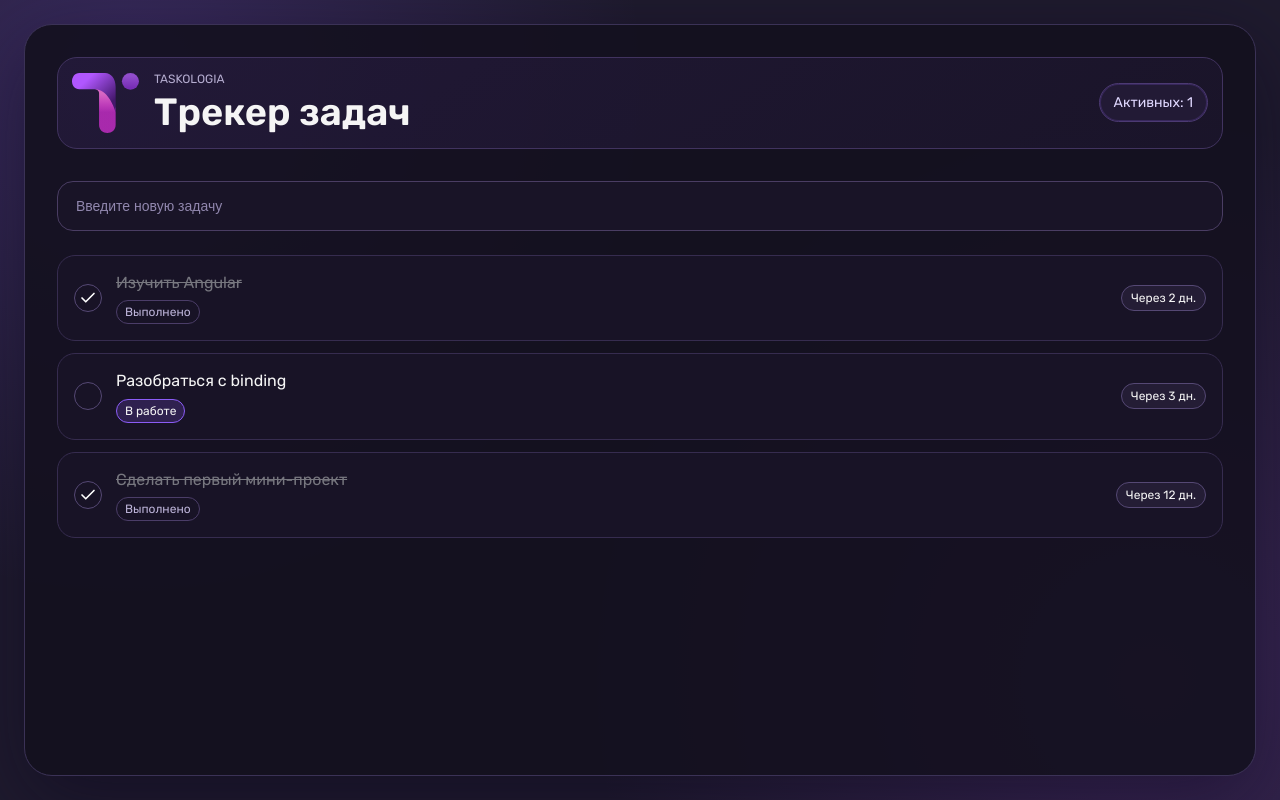
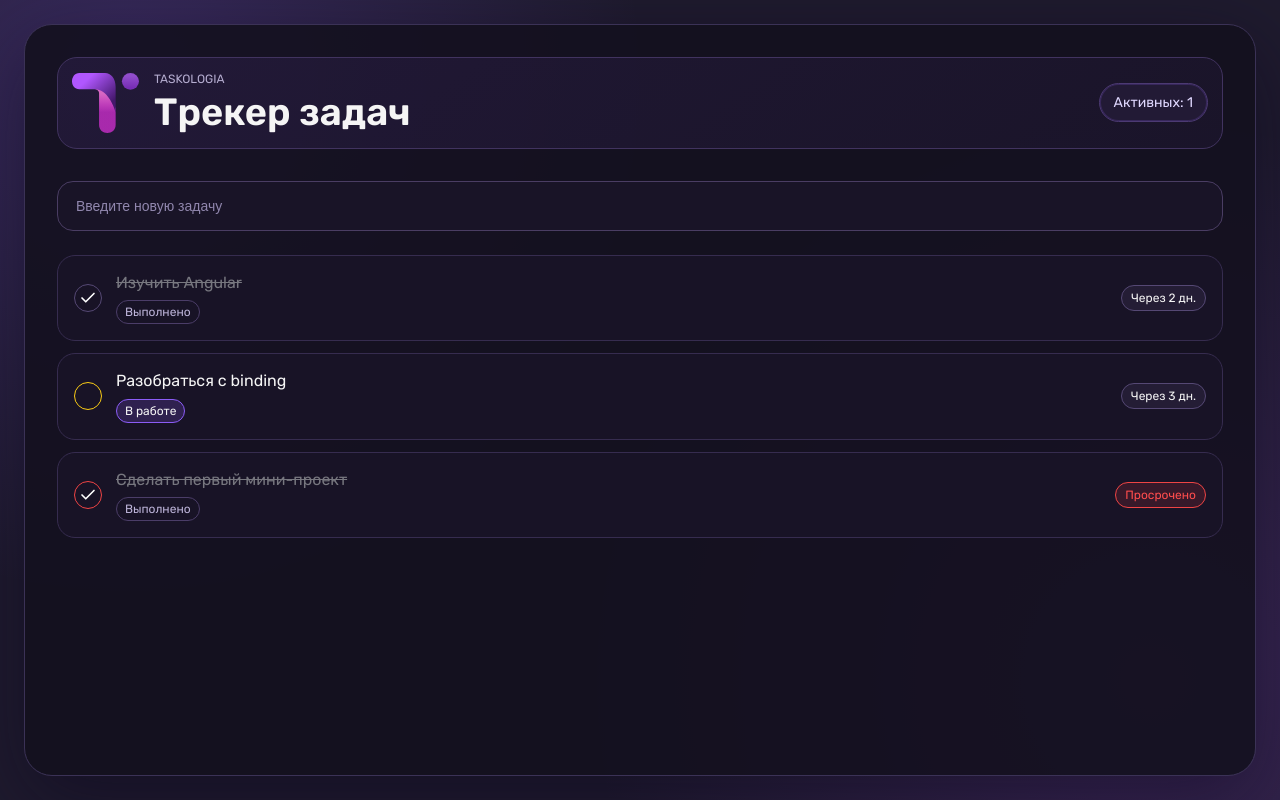
Before and after one commit to AngelinaSagittangel/taskologia_Angular, an Angular app: page / in a window 1280 px wide. Built offline with nearby package versions, Linux system fonts and the light colour scheme.

Commit message:
pipe priority

```diff
--- a/src/app/app.ts
+++ b/src/app/app.ts
@@ -54,7 +54,7 @@ export class App {
       completed: true,
       description: 'Самостоятельно реализовать первый проект на Angular',
       createdAt: '2026-10-05T10:32:14.000Z',
-      deadline: '2026-10-20T15:32:14.000Z',
+      deadline: '2026-10-05T15:32:14.000Z',
       priority: 'high'
     }
   ]);
--- a/src/app/tasks/task-card/task-card.html
+++ b/src/app/tasks/task-card/task-card.html
@@ -1,7 +1,11 @@
 <div class="task-card" [class.task-card_completed]="task().completed"
      [class.task-card_selected]="isSelected()"
      (click)="select()">
-  <button class="task-card__status" type="button" (click)="toggle($event)"
+  <button type="button" (click)="toggle($event)"
+          [ngClass]="[
+          'task-card__status',
+          (task().priority ? 'task-card__status_priority-' + task().priority : '')
+          ]"
           [appTooltip]="task().completed ? 'Отменить выполнение' : 'Выполнить'">
     @if (task().completed) {
       <img src="images/icons/tick.svg" alt="Tick">
@@ -16,7 +20,8 @@
     }
   </div>
   @if (task().deadline) {
-    <div class="task-card__deadline" appTooltip="Дедлайн">
+    <div class="task-card__deadline" [appTooltip]="'Дедлайн: ' + (task().deadline | date: 'd MMMM HH:mm')"
+         [class.task-card__deadline_expired]="isDeadlineExpired(task().deadline)">
       {{ task().deadline | taskDeadline }}
     </div>
   }
--- a/src/app/tasks/task-card/task-card.scss
+++ b/src/app/tasks/task-card/task-card.scss
@@ -1,3 +1,5 @@
+@use '../../../styles/variables' as * ;
+
 .task-card {
   display: grid;
   grid-template-columns: auto 1fr auto;
@@ -34,19 +36,28 @@
     padding: 0;
     border: 1px solid #554874;
     background: transparent;
+    width: 28px;
+    height: 28px;
+    border-radius: 50%;
+    color: #dacdff;
+
+    &_priority-low {
+      border-color: $priority-low-color;
+    }
+
+    &_priority-medium {
+      border-color: $priority-medium-color;
+    }
+
+    &_priority-high {
+      border-color: $priority-high-color;
+    }
 
     &:hover {
       color: #f5f5f5;
       border-color: #8b5cf6;
       background: rgba(139, 92, 246, 0.14);
     }
-  }
-
-  &__status {
-    width: 28px;
-    height: 28px;
-    border-radius: 50%;
-    color: #dacdff;
   }
 
   &__deadline {
@@ -58,6 +69,12 @@
     line-height: 1;
     white-space: nowrap;
     background: rgba(85, 72, 116, 0.2);
+
+    &_expired {
+      border-color: $priority-high-color;
+      color: #ff4d4d;
+      background: rgba(239, 68, 68, 0.14);
+    }
   }
 
   &__content {
--- a/src/app/tasks/task-card/task-card.ts
+++ b/src/app/tasks/task-card/task-card.ts
@@ -2,12 +2,16 @@ import { Component, input, output } from '@angular/core';
 import { Task } from '../task';
 import { TooltipDirective } from '../../shared/ui/tooltip';
 import { TaskDeadlinePipe } from '../task-deadline-pipe';
+import { isDeadlineExpired } from '../task-deadline';
+import { DatePipe, NgClass } from '@angular/common';
 
 @Component({
   selector: 'app-task-card',
   imports: [
     TooltipDirective,
-    TaskDeadlinePipe
+    TaskDeadlinePipe,
+    DatePipe,
+    NgClass
   ],
   templateUrl: './task-card.html',
   styleUrl: './task-card.scss'
@@ -19,6 +23,8 @@ export class TaskCard {
 
   toggled = output<Task>({ alias: 'toggle' });
   selected = output<Task>({ alias: 'select' });
+  protected readonly isDeadlineExpired = isDeadlineExpired;
+
   // @Input({ required: true }) task!: Task;
   // @Input() isSelected: boolean = false;
   // @Output('delete') deleted = new EventEmitter<number>();
--- a/src/app/tasks/task-deadline-pipe.ts
+++ b/src/app/tasks/task-deadline-pipe.ts
@@ -1,20 +1,15 @@
 import { Pipe, PipeTransform } from '@angular/core';
+import { getDeadlineDaysDifference } from './task-deadline';
 
 @Pipe({
   name: 'taskDeadline'
 })
 export class TaskDeadlinePipe implements PipeTransform {
   transform(value: string | null): string {
-    if (!value) return '';
-    const deadlineDate = new Date(value);
-    if (isNaN(deadlineDate.getTime())) return '';
 
-    const today = new Date();
-    deadlineDate.setHours(0, 0, 0, 0);
-    today.setHours(0, 0, 0, 0);
-    const difference = deadlineDate.getTime() - today.getTime();
-    const days = Math.round(difference / (1000 * 60 * 60 * 24));
+    const days = getDeadlineDaysDifference(value);
 
+    if (days === null) return '';
     if (days === 0) return 'Сегодня';
     if (days === 1) return 'Завтра';
     if (days < 1) return 'Просрочено';
--- /dev/null
+++ b/src/app/tasks/task-deadline.ts
@@ -0,0 +1,15 @@
+export function getDeadlineDaysDifference(deadline: string | null): number | null {
+  if (!deadline) return null;
+  const deadlineDate = new Date(deadline);
+  if (isNaN(deadlineDate.getTime())) return null;
+  const today = new Date();
+  deadlineDate.setHours(0, 0, 0, 0);
+  today.setHours(0, 0, 0, 0);
+  const difference = deadlineDate.getTime() - today.getTime();
+  return Math.round(difference / (1000 * 60 * 60 * 24));
+}
+
+export function isDeadlineExpired(deadline: string | null): boolean {
+  const days = getDeadlineDaysDifference(deadline);
+  return days !== null && days < 0;
+}
--- a/src/app/tasks/task-details/task-details.html
+++ b/src/app/tasks/task-details/task-details.html
@@ -4,11 +4,23 @@
     <div class="task-details__header">
       <div class="task-details__meta">
         @if (task().deadline) {
-          <div class="task-details__deadline" appTooltip="Дедлайн">{{ task().deadline }}</div>
+          <div class="task-details__deadline" [appTooltip]="'Дедлайн: ' + (task().deadline | date: 'd MMMM HH:mm')"
+               [class.task-details__deadline_expired]="isDeadlineExpired(task().deadline)">{{ task().deadline | taskDeadline }}
+          </div>
         }
 
-        <button class="task-details__priority" type="button" appTooltip="Приоритет">
-          <img src="images/icons/flag.svg" alt="Flag">
+        <button type="button"
+                [ngClass]="[
+          'task-details__priority',
+          (task().priority ? 'task-details__priority_' + task().priority : '')
+          ]"
+                [appTooltip]="task().priority | taskPriority">
+          <svg xmlns="http://www.w3.org/2000/svg" width="24" height="24" fill="none" viewBox="0 0 24 24"
+               stroke-width="1.5" class="size-6">
+            <path stroke-linecap="round" stroke-linejoin="round"
+                  d="M3 3v1.5M3 21v-6m0 0 2.77-.693a9 9 0 0 1 6.208.682l.108.054a9 9 0 0 0 6.086.71l3.114-.732a48.524 48.524 0 0 1-.005-10.499l-3.11.732a9 9 0 0 1-6.085-.711l-.108-.054a9 9 0 0 0-6.208-.682L3 4.5M3 15V4.5"
+                  stroke-width="1.6" />
+          </svg>
         </button>
       </div>
       <button class="task-details__close" type="button" (click)="close()" appTooltip="Скрыть">
--- a/src/app/tasks/task-details/task-details.scss
+++ b/src/app/tasks/task-details/task-details.scss
@@ -1,3 +1,5 @@
+@use '../../../styles/variables' as * ;
+
 :host {
   position: fixed;
   top: 24px;
@@ -6,7 +8,6 @@
   z-index: 20;
   display: flex;
   width: 400px;
-  //overflow: hidden;
 }
 
 .task-details {
@@ -53,6 +54,12 @@
     line-height: 1;
     white-space: nowrap;
     background: rgba(85, 72, 116, 0.2);
+
+    &_expired {
+      border-color: $priority-high-color;
+      color: #ff4d4d;
+      background: rgba(239, 68, 68, 0.14);
+    }
   }
 
   &__title {
@@ -147,6 +154,35 @@
       background: #1f1731;
     }
   }
+
+  &__priority {
+    stroke: white;
+
+    &_low {
+      stroke: $priority-low-color;
+
+      svg {
+        fill: $priority-low-color;
+      }
+    }
+
+    &_medium {
+      stroke: $priority-medium-color;
+
+      svg {
+        fill: $priority-medium-color;
+      }
+    }
+
+    &_high {
+      stroke: $priority-high-color;
+
+      svg {
+        fill: $priority-high-color;
+      }
+    }
+
+  }
 }
 
 
--- a/src/app/tasks/task-details/task-details.ts
+++ b/src/app/tasks/task-details/task-details.ts
@@ -8,13 +8,19 @@ import {
 } from '@angular/core';
 import { Task } from '../task';
 import { TooltipDirective } from '../../shared/ui/tooltip';
-import { DatePipe } from '@angular/common';
+import { DatePipe, NgClass } from '@angular/common';
+import { TaskDeadlinePipe } from '../task-deadline-pipe';
+import { isDeadlineExpired } from '../task-deadline';
+import { TaskPriorityPipe } from './task-priority-pipe';
 
 @Component({
   selector: 'app-task-details',
   imports: [
     TooltipDirective,
-    DatePipe
+    DatePipe,
+    TaskDeadlinePipe,
+    NgClass,
+    TaskPriorityPipe
   ],
   templateUrl: './task-details.html',
   styleUrl: './task-details.scss',
@@ -27,6 +33,7 @@ export class TaskDetails implements AfterViewInit, OnDestroy, OnInit {
   task = input.required<Task>();
   closed = output<void>({ alias: 'close' });
   deleted = output<number>({ alias: 'delete' });
+  protected readonly isDeadlineExpired = isDeadlineExpired;
 
   @ViewChild('details') details!: ElementRef<HTMLElement>;
 
@@ -82,4 +89,6 @@ export class TaskDetails implements AfterViewInit, OnDestroy, OnInit {
   closeDetailsByEscape() {
     this.close();
   }
+
+  protected readonly TaskPriorityPipe = TaskPriorityPipe;
 }
--- /dev/null
+++ b/src/app/tasks/task-details/task-priority-pipe.ts
@@ -0,0 +1,28 @@
+import { Pipe, PipeTransform } from '@angular/core';
+import { TaskPriorityType } from '../task';
+
+@Pipe({
+  name: 'taskPriority'
+})
+export class TaskPriorityPipe implements PipeTransform {
+  transform(priority: TaskPriorityType, withPrefix = true, prefix = 'Приоритет: '): string {
+
+    let priorityText: string;
+
+    switch (priority) {
+      case 'high':
+        priorityText = 'высокий';
+        break;
+      case 'low':
+        priorityText = 'низкий';
+        break;
+      case 'medium':
+        priorityText = 'средний';
+        break;
+      default:
+        return 'Без приоритета';
+    }
+
+    return withPrefix ? prefix + priorityText : priorityText;
+  }
+}
--- /dev/null
+++ b/src/styles/_variables.scss
@@ -0,0 +1,3 @@
+$priority-low-color: #4b82f6;
+$priority-medium-color: #facc15;
+$priority-high-color: #ef4444;
```
